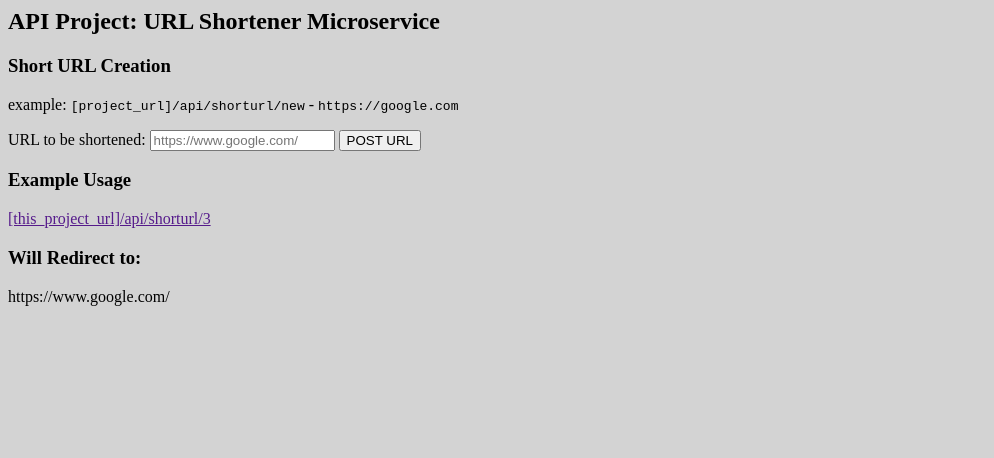
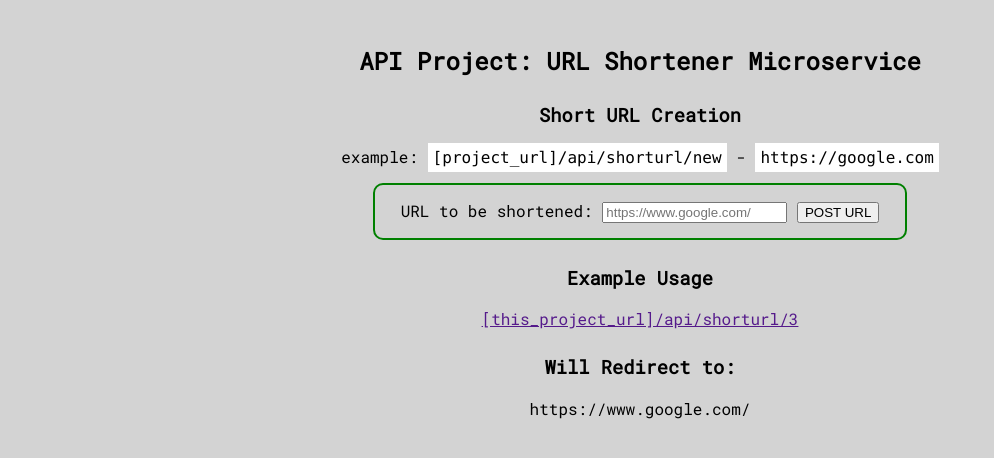
Before and after one commit to ykoziy/url-shortener-api, a website: page views/index.html in a window 1280 px wide. Shown: the whole page, without its empty margins (0-994 px from the left). Drawn offline with Linux system fonts and the light colour scheme; files that its build step writes are made by us from their sources.

Commit message:
Added more CSS styling for the homepage

```diff
--- a/public/css/style.css
+++ b/public/css/style.css
@@ -1,3 +1,28 @@
 body {
+  font-family: 'Roboto Mono', monospace;
+  text-align: center;
   background-color: lightgray;
 }
+
+.content {
+  padding: 0;
+  margin-top: 45px;
+}
+
+h3 {
+  margin-top: 25px;
+}
+
+code {
+  font-family: Consolas, monaco, monospace;
+  background-color: #fff;
+  padding: 5px;
+}
+
+.url-form {
+  max-width: 500px;
+  margin: auto;
+  padding: 15px;
+  border: 2px solid green;
+  border-radius: 10px;
+}
```
